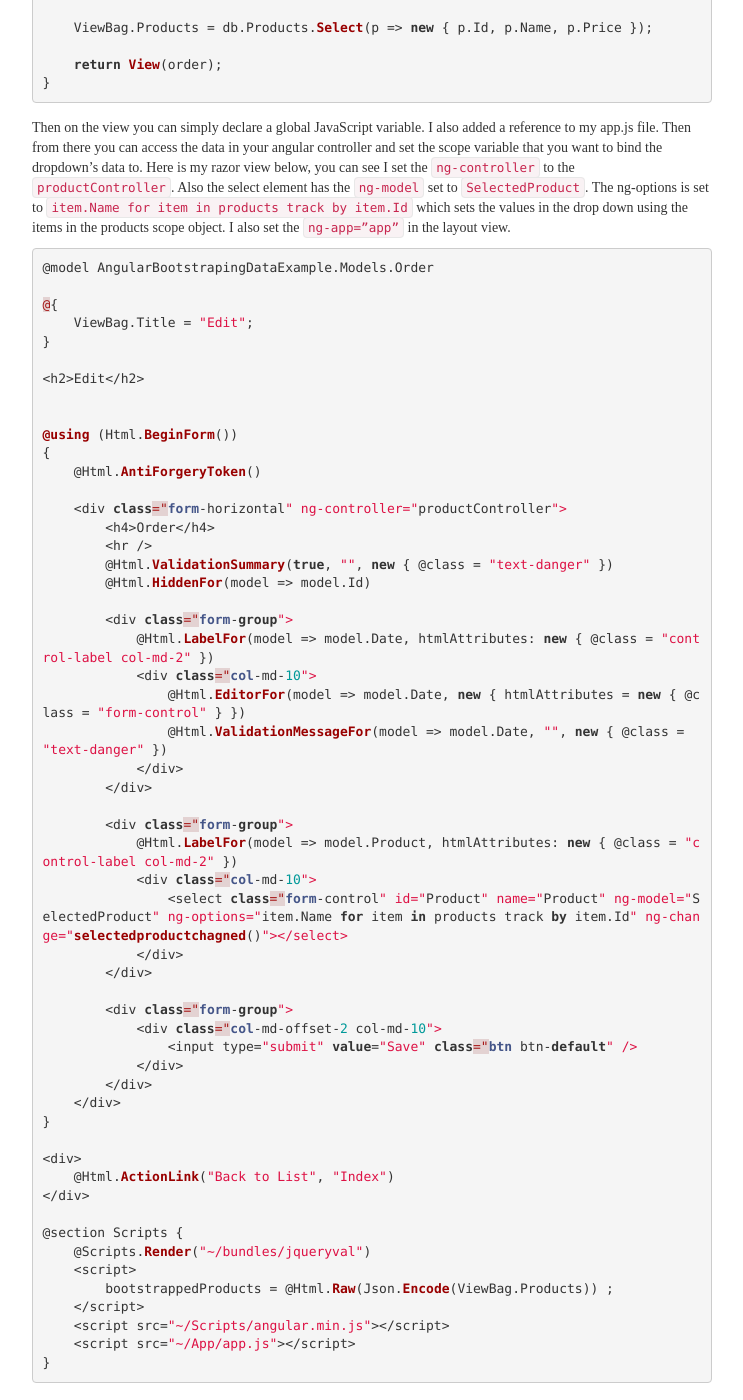
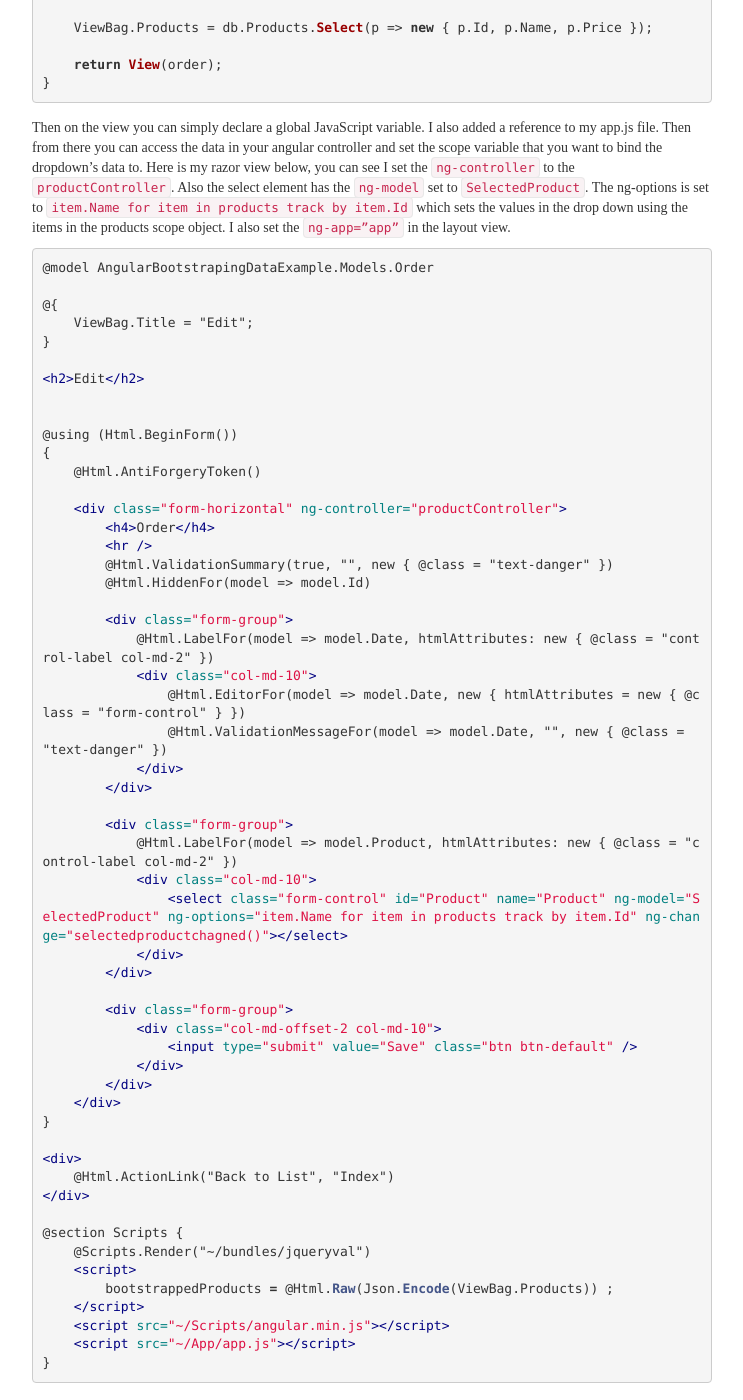
Before and after one commit to pdsullivan/blog, a Jekyll site: the page built from _posts/2014-09-22-angularjs-razormvc.markdown, in a window 1280 px wide and 1400 px high, scrolled down 857 px. Shown: the whole window, without its empty margins (268-1011 px from the left). Built offline with Jekyll 4.4.1, drawn with Linux system fonts in a browser that asks for light colours; nearby versions of some CDN libraries; some web fonts are replaced; comment, search, counter and statistics services are not loaded.

Commit message:
html code highlight

```diff
--- a/_posts/2014-09-22-angularjs-razormvc.markdown
+++ b/_posts/2014-09-22-angularjs-razormvc.markdown
@@ -44,7 +44,7 @@ Then on the view you can simply declare a global JavaScript variable. I also add
 
 
 
-{% highlight c# %}
+{% highlight html %}
 
 
 @model AngularBootstrapingDataExample.Models.Order
```
